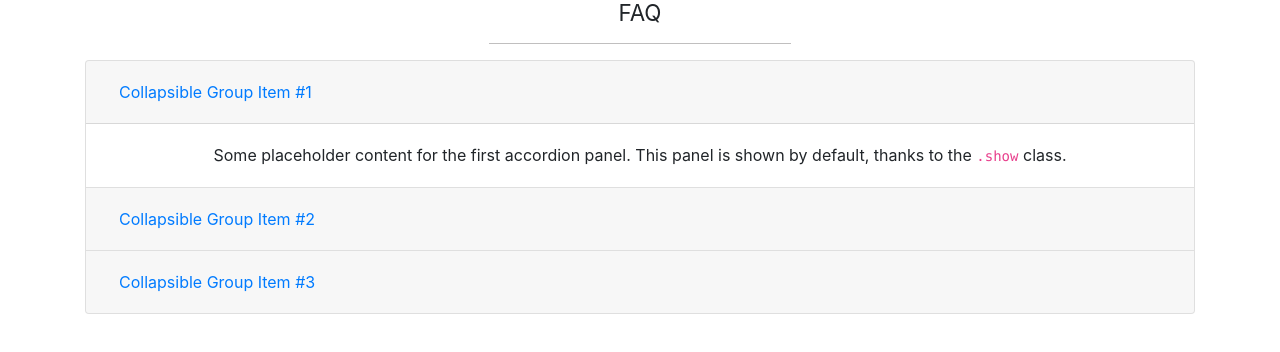
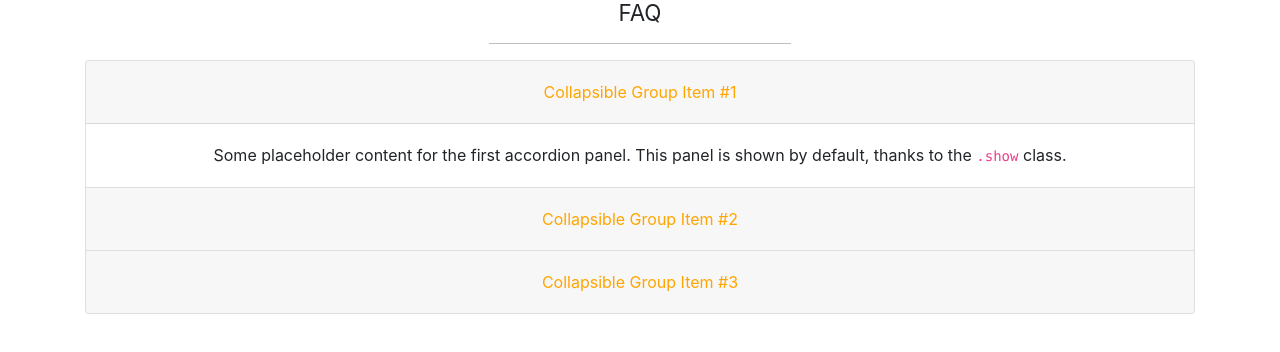
Before and after one commit to kpelc91/37788, a plain HTML site: page index.html in a window 1280 px wide. Drawn offline with nearby package versions, Linux system fonts and the light colour scheme.

Commit message:
tekst wyśrodkowany, kolor pomarańczowy

```diff
--- a/css/style.css
+++ b/css/style.css
@@ -13,3 +13,7 @@ hr {
 .card {
     text-align: center;
 }
+
+.btn {
+    color: orange;
+}
--- a/index.html
+++ b/index.html
@@ -24,7 +24,7 @@
             <div class="card">
                 <div class="card-header" id="headingOne">
                     <h2 class="mb-0">
-                        <button class="btn btn-link btn-block text-left" type="button" data-toggle="collapse"
+                        <button class="btn btn-link btn-block text-center" type="button" data-toggle="collapse"
                             data-target="#collapseOne" aria-expanded="true" aria-controls="collapseOne">
                             Collapsible Group Item #1
                         </button>
@@ -41,7 +41,7 @@
             <div class="card">
                 <div class="card-header" id="headingTwo">
                     <h2 class="mb-0">
-                        <button class="btn btn-link btn-block text-left collapsed" type="button" data-toggle="collapse"
+                        <button class="btn btn-link btn-block text-center collapsed" type="button" data-toggle="collapse"
                             data-target="#collapseTwo" aria-expanded="false" aria-controls="collapseTwo">
                             Collapsible Group Item #2
                         </button>
@@ -56,7 +56,7 @@
             <div class="card">
                 <div class="card-header" id="headingThree">
                     <h2 class="mb-0">
-                        <button class="btn btn-link btn-block text-left collapsed" type="button" data-toggle="collapse"
+                        <button class="btn btn-link btn-block text-center collapsed" type="button" data-toggle="collapse"
                             data-target="#collapseThree" aria-expanded="false" aria-controls="collapseThree">
                             Collapsible Group Item #3
                         </button>
```
